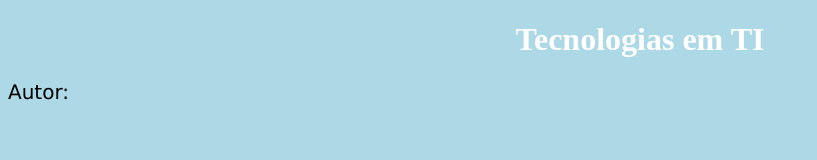
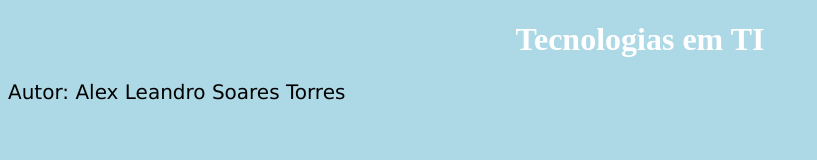
Before and after one commit to AleqsiTowers/TecnologiasTI, a plain HTML site: page Index.html in a window 1280 px wide. Shown: the whole page, without its empty margins (0-817 px from the left). Drawn offline with Linux system fonts and the light colour scheme.

Commit message:
Update Index.html
Acrescentado nome do autor

```diff
--- a/Index.html
+++ b/Index.html
@@ -20,7 +20,7 @@
 	<body>
 
 		<h1>Tecnologias em TI</h1>
-		<p>Autor:</p>
+		<p>Autor: Alex Leandro Soares Torres</p>
 
 	</body>
 </html>
```
